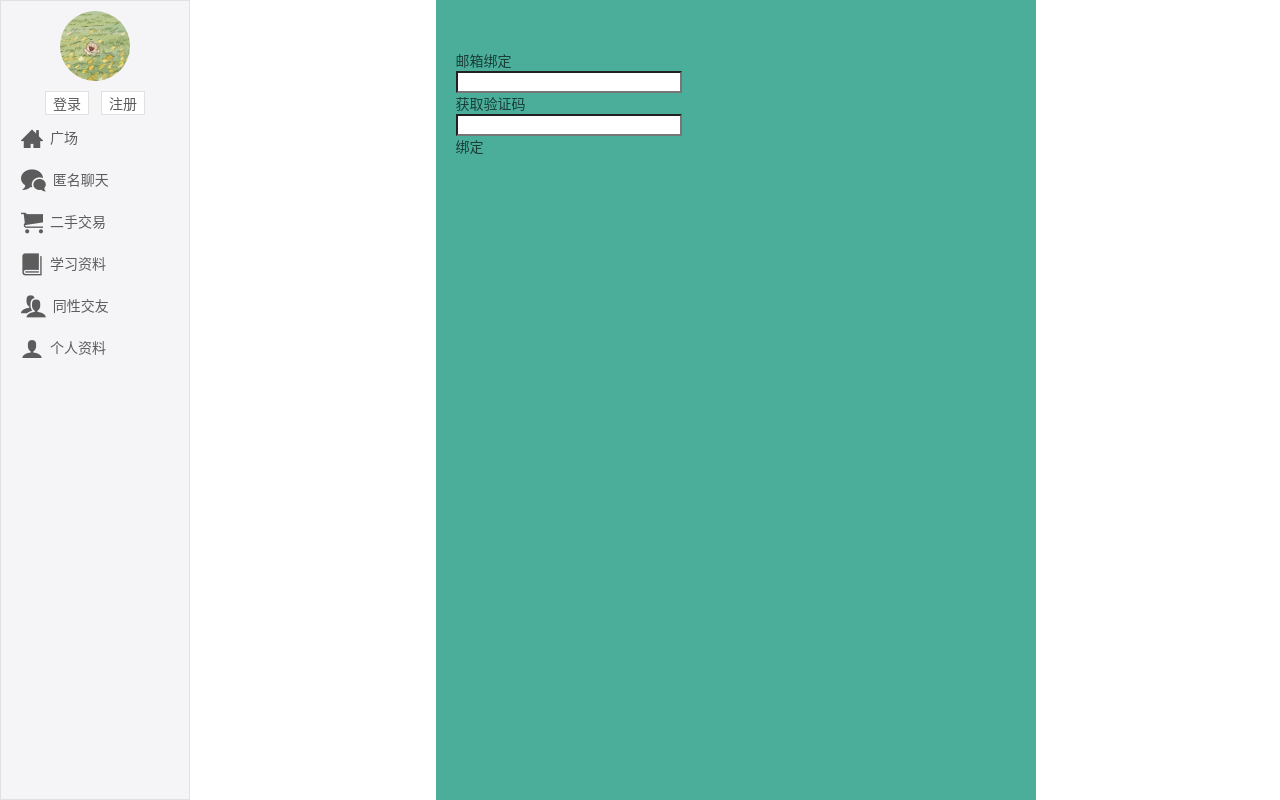
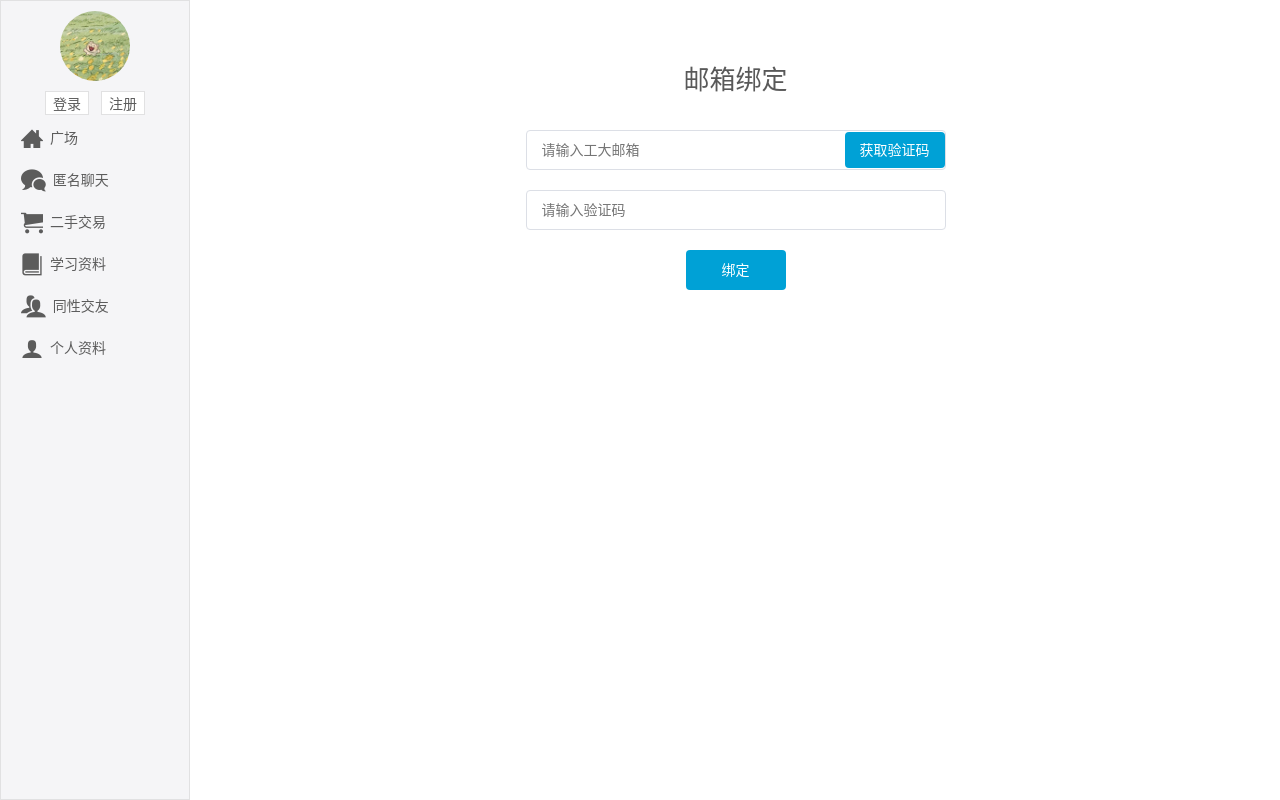
Before and after one commit to InTheWind1115/njtech-station, a Vue app in the folder njtech-app/: page /page/email in a window 1280 px wide. Built offline with nearby package versions, Linux system fonts and the light colour scheme.

Commit message:
完成邮箱静态页面

```diff
--- a/njtech-app/src/views/email/Email.vue
+++ b/njtech-app/src/views/email/Email.vue
@@ -5,12 +5,12 @@
     </div>
     <div class="email-body">
       <div class="email-body-email">
-        <input type="text" class="email-body-email-input">
+        <input type="text" class="email-body-email-input input-placeholder" placeholder="请输入工大邮箱">
         <div class="email-body-email-btn">获取验证码</div>
       </div>
       <div class="email-body-code">
-        <input type="text" class="email-body-code-input">
-        <div class="email-body-email-btn">绑定</div>
+        <input type="text" class="email-body-code-input input-placeholder" placeholder="请输入验证码">
+        <div class="email-body-code-btn">绑定</div>
       </div>
     </div>
   </div>
@@ -22,10 +22,33 @@
   }
 </script>
 
-<style scoped>
+<style scoped lang="less">
   body {
     width: 100%;
     height: 100%;
+  }
+
+  // 下面设置的是placeholder中的字体的颜色和大小
+  .input-placeholder {
+
+    input::-webkit-input-placeholder,textarea::-webkit-input-placeholder{
+      color:#c0c4cc;
+      font-size:14px;
+    }
+
+    input:-moz-placeholder,textarea:-moz-placeholder{
+      color:#c0c4cc;
+      font-size:14px;
+    }
+
+    input::-moz-placeholder,textarea::-moz-placeholder{
+      color:#c0c4cc;
+      font-size:14px;
+    }
+    input:-ms-input-placeholder,textarea:-ms-input-placeholder{
+      color:#c0c4cc;
+      font-size:14px;
+    }
   }
 
   .email {
@@ -34,8 +57,91 @@
     margin: 0 auto;
     box-sizing: border-box;
     padding: 50px 20px;
-    background-color: #4aae9b;
+    //background-color: #00a1d6;
+
+    .email-header {
+      width: 100%;
+      height: 60px;
+
+      .email-header-info {
+        width: 100%;
+        height: 100%;
+        text-align: center;
+        line-height: 60px;
+        font-size: 26px;
+      }
+    }
+
+    .email-body {
+      width: 100%;
+
+      .email-body-email,
+      .email-body-code {
+        position: relative;
+        width: 420px;
+        margin: 20px auto;
 
 
+        input {
+          width: 420px;
+          height: 40px;
+          margin: 0 auto;
+          box-sizing: border-box;
+          -webkit-appearance: none;
+          background-color: #fff;
+          background-image: none;
+          border-radius: 4px;
+          border: 1px solid #dcdfe6;
+          -webkit-box-sizing: border-box;
+          color: #606266;
+          display: inline-block;
+          font-size: 14px;
+          line-height: 40px;
+          outline: 0;
+          padding: 0 15px;
+          -webkit-transition: border-color .2s cubic-bezier(.645,.045,.355,1);
+          transition: border-color .2s cubic-bezier(.645,.045,.355,1);
+        }
+
+        .email-body-email-btn {
+          position: absolute;
+          box-sizing: border-box;
+          top: 2px;
+          right: 1px;
+          width: 100px;
+          height: 36px;
+          border-radius: 4px;
+          text-align: center;
+          line-height: 36px;
+          background-color: #00a1d6;
+          color: #ffffff;
+        }
+
+        .email-body-email-btn:hover {
+          background-color: #33b4de;
+          cursor: pointer;
+        }
+
+        .email-body-code-btn {
+          width: 100px;
+          height: 40px;
+          margin: 20px auto;
+          background-color: #00a1d6;
+          color: #ffffff;
+          border-radius: 4px;
+          line-height: 40px;
+          text-align: center;
+        }
+
+        .email-body-code-btn:hover {
+          background-color: #33b4de;
+          cursor: pointer;
+        }
+
+        input:focus {
+          border-color: #00a1d6;
+        }
+      }
+    }
   }
 </style>
```
